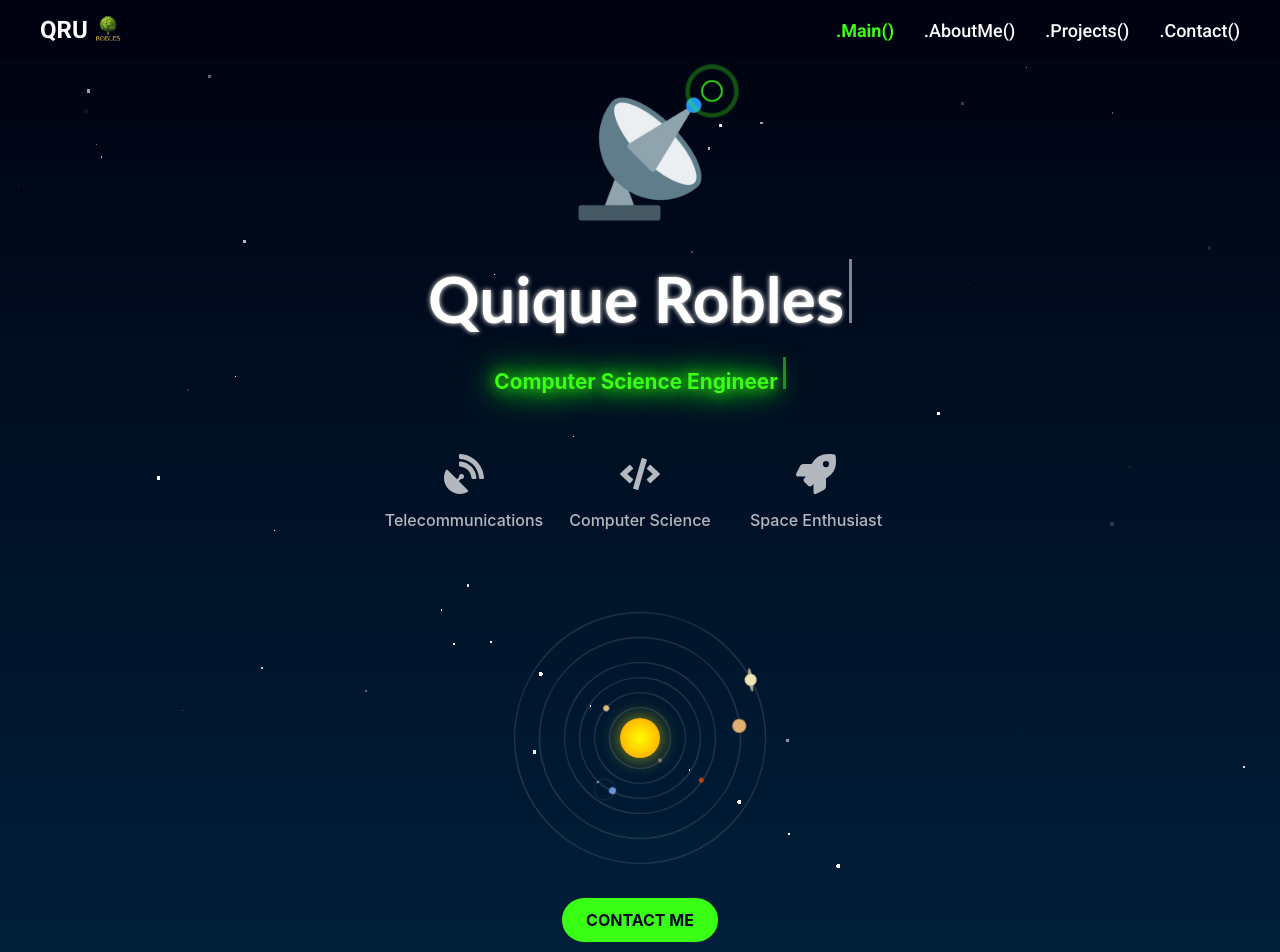
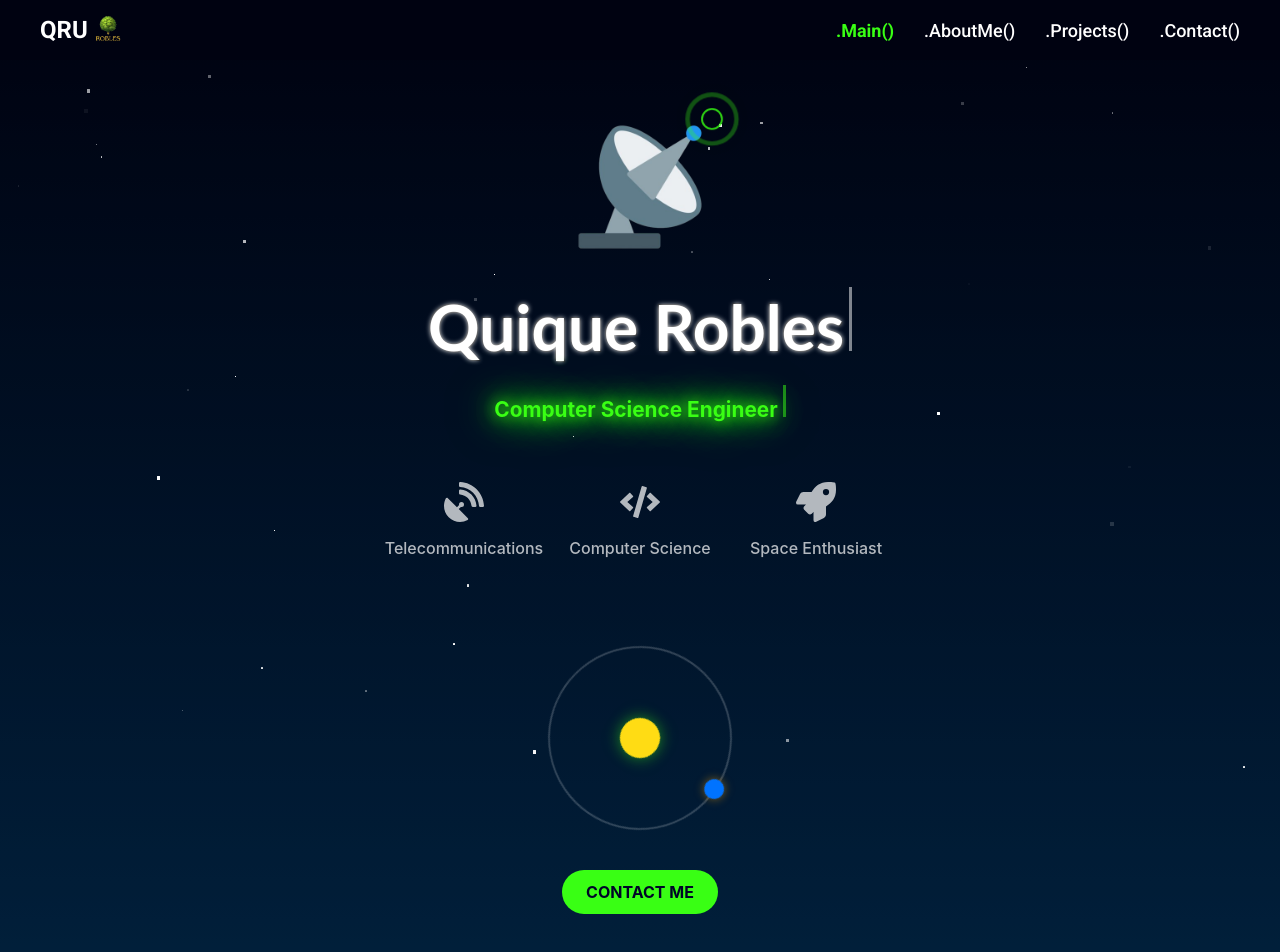
Before and after one commit to QuiqueRobles/portfolio, a React (Create React App) app: page / in a window 1280 px wide. Shown: the top 952 px of the page. Built offline with nearby package versions, Linux system fonts and the light colour scheme.

Commit message:
Return to previous

```diff
--- a/src/components/HeroOrbit.css
+++ b/src/components/HeroOrbit.css
@@ -1,3 +1,63 @@
+/* Ensure .hero-text container allows content centering */
+.hero-text {
+    display: flex;
+    flex-direction: column;
+    justify-content: center;
+    align-items: center;
+    position: relative;
+    width: 100%;
+}
+
+/* Style for HeroOrbit */
+.orbit-container {
+    display: flex;
+    justify-content: center;
+    align-items: center;
+    width: 200px;
+    height: 200px;
+    margin: 2rem 0;
+    /* Adjust space around the orbit */
+}
+
+.orbit {
+    position: relative;
+    width: 180px;
+    height: 180px;
+    border: 2px solid rgba(255, 255, 255, 0.2);
+    border-radius: 50%;
+    animation: rotate 20s linear infinite;
+}
+
+.planet {
+    position: absolute;
+    top: 50%;
+    left: 50%;
+    width: 40px;
+    height: 40px;
+    background-color: #ffdc14;
+    border-radius: 50%;
+    transform: translate(-50%, -50%);
+    box-shadow: 0 0 15px rgba(57, 255, 20, 0.5);
+}
+
+.satellite {
+    position: absolute;
+    top: -10px;
+    left: 50%;
+    width: 20px;
+    height: 20px;
+    background-color: #0073ff;
+    border-radius: 50%;
+    transform: translateX(-50%);
+    box-shadow: 0 0 10px rgba(255, 165, 0, 0.5);
+}
+
+@keyframes rotate {
+    100% {
+        transform: rotate(360deg);
+    }
+}
+/*
 .orbit-container {
     position: relative;
     width: 100%;
@@ -187,4 +247,4 @@
     .orbit-container {
         transform: scale(0.8);
     }
-}
+} */
--- a/src/components/HeroOrbit.js
+++ b/src/components/HeroOrbit.js
@@ -1,35 +1,50 @@
   import React from 'react';
   import './HeroOrbit.css';
 
-export default function HeroOrbit() {
+  function HeroOrbit() {
   return (
   <div className="orbit-container">
-      <div className="sun"></div>
-      <div className="orbit mercury-orbit">
-        <div className="planet mercury"></div>
-      </div>
-      <div className="orbit venus-orbit">
-        <div className="planet venus"></div>
-      </div>
-      <div className="orbit earth-orbit">
-        <div className="planet earth">
-          <div className="moon-orbit">
-            <div className="moon"></div>
+              <div className="orbit">
+                <div className="planet"></div>
+                <div className="satellite"></div>
               </div>
   </div>
-      </div>
-      <div className="orbit mars-orbit">
-        <div className="planet mars"></div>
-      </div>
-      <div className="asteroid-belt"></div>
-      <div className="orbit jupiter-orbit">
-        <div className="planet jupiter"></div>
-      </div>
-      <div className="orbit saturn-orbit">
-        <div className="planet saturn">
-          <div className="saturn-ring"></div>
-        </div>
-      </div>
-    </div>
-  );
+  )
   }
+  export default HeroOrbit;
+
+//   import React from 'react';
+// import './HeroOrbit.css';
+
+// export default function HeroOrbit() {
+//   return (
+//     <div className="orbit-container">
+//       <div className="sun"></div>
+//       <div className="orbit mercury-orbit">
+//         <div className="planet mercury"></div>
+//       </div>
+//       <div className="orbit venus-orbit">
+//         <div className="planet venus"></div>
+//       </div>
+//       <div className="orbit earth-orbit">
+//         <div className="planet earth">
+//           <div className="moon-orbit">
+//             <div className="moon"></div>
+//           </div>
+//         </div>
+//       </div>
+//       <div className="orbit mars-orbit">
+//         <div className="planet mars"></div>
+//       </div>
+//       <div className="asteroid-belt"></div>
+//       <div className="orbit jupiter-orbit">
+//         <div className="planet jupiter"></div>
+//       </div>
+//       <div className="orbit saturn-orbit">
+//         <div className="planet saturn">
+//           <div className="saturn-ring"></div>
+//         </div>
+//       </div>
+//     </div>
+//   );
+// }
```
Lines whose indentation alone changed are shown as unchanged.
